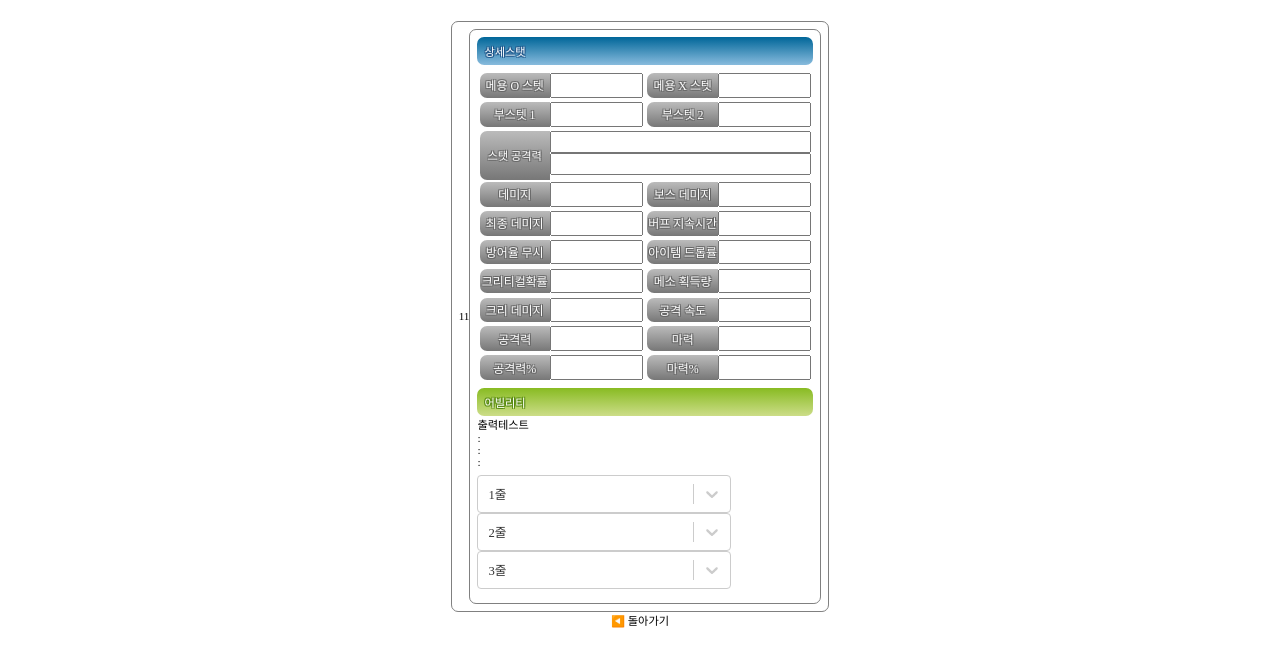
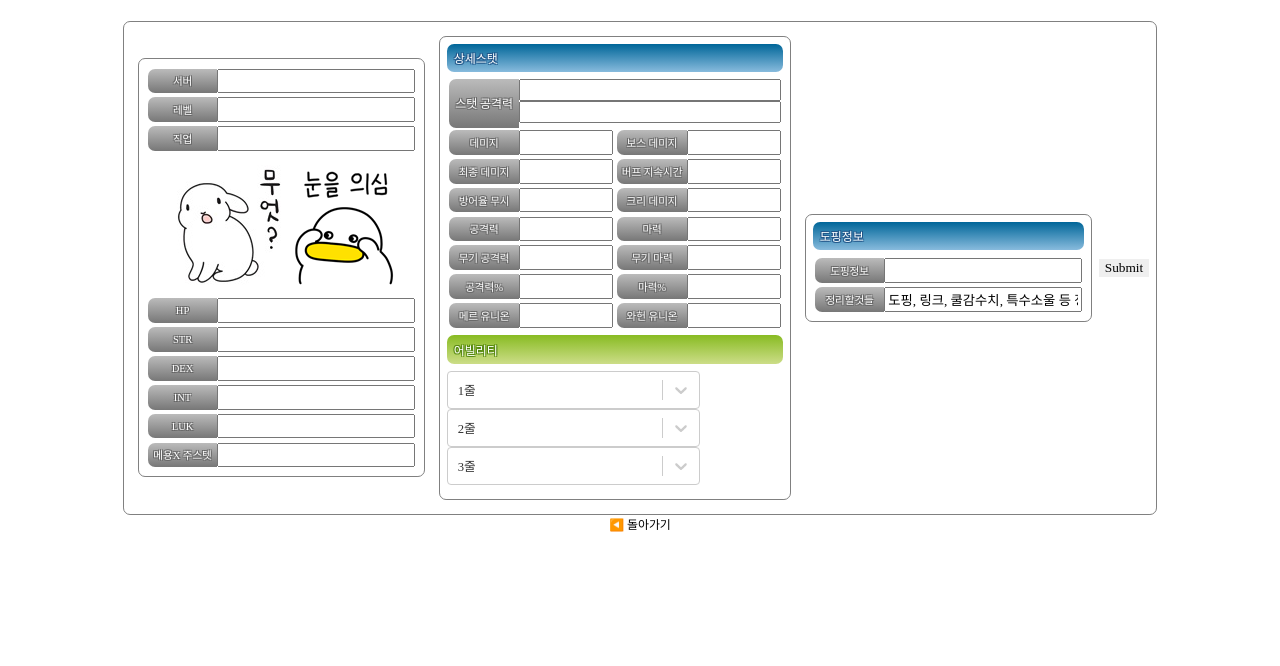
Before and after one commit to gboycdw/Maple-SCAP, a React (Create React App) app in the folder FrontEnd/: page /input in a window 1280 px wide. Shown: the top 666 px of the page. Built offline with nearby package versions, Linux system fonts and the light colour scheme; a web font is replaced by a local one.

Commit message:
[docs] 사용자 정보 입력 페이지 초안 완성(도핑 제외)

```diff
--- a/FrontEnd/src/Pages/InputPage.tsx
+++ b/FrontEnd/src/Pages/InputPage.tsx
@@ -2,9 +2,11 @@ import React from "react";
 import styled from "styled-components";
 import Select from "react-select";
 import { Link } from "react-router-dom";
+import { useForm } from "react-hook-form";
 import FilteringOptions from "./FilteringOptions";
 
 function InputPage() {
+  // 어빌리티 상태관리
   const [firstAbility, setFirstAbility] = React.useState<any>("");
   const [firstOption, setFirstOption] = React.useState<any>("");
   const [firstValue, setFirstValue] = React.useState<any>("");
@@ -15,32 +17,85 @@ function InputPage() {
   const [thirdOption, setThirdOption] = React.useState<any>("");
   const [thirdValue, setThirdValue] = React.useState<any>("");
 
+  // 스텟 입력 관리
+  const [server, setServer] = React.useState("");
+  const [level, setLevel] = React.useState(0);
+  const [myClass, setMyClass] = React.useState("");
+  const [hp, setHp] = React.useState(0);
+  const [str, setStr] = React.useState(0);
+  const [dex, setDex] = React.useState(0);
+  const [int, setInt] = React.useState(0);
+  const [luk, setLuk] = React.useState(0);
+  const [noYongsaStat, setNoYongsaStat] = React.useState(0);
+  const [higherAtk, setHigherAtk] = React.useState(0);
+  const [lowerAtk, setLowerAtk] = React.useState(0);
+  const [dmg, setDmg] = React.useState(0);
+  const [bossDmg, setBossDmg] = React.useState(0);
+  const [buffDuration, setBuffDuration] = React.useState(0);
+  const [ignoreDef, setIgnoreDef] = React.useState(0);
+  const [criticalDmg, setCriticalDmg] = React.useState(0);
+  const [atk, setAtk] = React.useState(0);
+  const [magicAtk, setMagicAtk] = React.useState(0);
+  const [weaponAtk, setWeaponAtk] = React.useState(0);
+  const [weaponMagicAtk, setWeaponMagicAtk] = React.useState(0);
+  const [atkPercent, setAtkPercent] = React.useState(0);
+  const [maginAtkPercent, setMagicAtkPercent] = React.useState(0);
+  const [mercedesUnion, setMercedesUnion] = React.useState(0);
+  const [wildhunterUnion, setWildhunterUnion] = React.useState(0);
+
+  // 데이터를 제출하기 위해 정리하는 함수
+  function submitData() {
+    const data = {
+      server: server,
+      level: level,
+      myClass: myClass,
+      hp: hp,
+      str: str,
+      dex: dex,
+      int: int,
+      luk: luk,
+      noYongsaStat: noYongsaStat,
+      higherAtk: higherAtk,
+      lowerAtk: lowerAtk,
+      dmg: dmg,
+      bossDmg: bossDmg,
+      buffDuration: buffDuration,
+      ignoreDef: ignoreDef,
+      criticalDmg: criticalDmg,
+      atk: atk,
+      magicAtk: magicAtk,
+      weaponAtk: weaponAtk,
+      weaponMagicAtk: weaponMagicAtk,
+      atkPercent: atkPercent,
+      maginAtkPercent: maginAtkPercent,
+      mercedesUnion: mercedesUnion,
+      wildhunterUnion: wildhunterUnion,
+      firstAbility: [firstAbility, firstValue],
+      secondAbility: [secondAbility, secondValue],
+      thirdAbility: [thirdAbility, thirdValue],
+    };
+    console.log(data);
+    return data;
+  }
+
+  // 첫번째 줄 어빌리티
   React.useEffect(() => {
-    // 첫번째 줄 어빌리티
     setFirstValue("");
     if (firstAbility.includes("재사용")) {
       const selectedCategory: keyof typeof FilteringOptions.numbers =
         "reset_Legendary";
-      setFirstOption(FilteringOptions.numbers[selectedCategory]);
-    } else if (firstAbility.includes("버프")) {
-      const selectedCategory: keyof typeof FilteringOptions.numbers =
-        "buffMaintain_Legendary";
       setFirstOption(FilteringOptions.numbers[selectedCategory]);
     } else {
       setFirstOption([]);
     }
   }, [firstAbility]);
 
+  // 두번째 줄 어빌리티
   React.useEffect(() => {
-    // 두번째 줄 어빌리티
     setSecondValue("");
     if (secondAbility.includes("재사용")) {
       const selectedCategory: keyof typeof FilteringOptions.numbers =
         "reset_Unique";
-      setSecondOption(FilteringOptions.numbers[selectedCategory]);
-    } else if (secondAbility.includes("버프")) {
-      const selectedCategory: keyof typeof FilteringOptions.numbers =
-        "buffMaintain_Unique";
       setSecondOption(FilteringOptions.numbers[selectedCategory]);
     } else if (secondAbility.includes("상태")) {
       const selectedCategory: keyof typeof FilteringOptions.numbers =
@@ -51,16 +106,12 @@ function InputPage() {
     }
   }, [secondAbility]);
 
+  // 세번째 줄 어빌리티
   React.useEffect(() => {
-    // 세번째 줄 어빌리티
     setThirdValue("");
     if (thirdAbility.includes("재사용")) {
       const selectedCategory: keyof typeof FilteringOptions.numbers =
         "reset_Unique";
-      setThirdOption(FilteringOptions.numbers[selectedCategory]);
-    } else if (thirdAbility.includes("버프")) {
-      const selectedCategory: keyof typeof FilteringOptions.numbers =
-        "buffMaintain_Unique";
       setThirdOption(FilteringOptions.numbers[selectedCategory]);
     } else if (thirdAbility.includes("상태")) {
       const selectedCategory: keyof typeof FilteringOptions.numbers =
@@ -81,133 +132,277 @@ function InputPage() {
     >
       <StyledContainer>
         <StyledDiv>
-          <StyledStatContainer>11</StyledStatContainer>
-          <StyledStatDetail>
+          <StyledStatDetail style={{ width: "fit-content" }}>
             <div>
-              <StyledDetailTitle>상세스탯</StyledDetailTitle>
               <OtherContainerBox>
                 <OtherContainer>
-                  <StyledSamllTitle>메용 O 스텟</StyledSamllTitle>
-                  <InputSmallBox></InputSmallBox>
-                </OtherContainer>
-                <OtherContainer>
-                  <StyledSamllTitle>메용 X 스텟</StyledSamllTitle>
-                  <InputSmallBox></InputSmallBox>
+                  <StyledSmallTitle style={{ width: "13.44rem" }}>
+                    서버
+                  </StyledSmallTitle>
+                  <InputStat
+                    onChange={(e) => {
+                      setServer(e.target.value);
+                    }}
+                  />
                 </OtherContainer>
               </OtherContainerBox>
               <OtherContainerBox>
                 <OtherContainer>
-                  <StyledSamllTitle>부스텟 1</StyledSamllTitle>
-                  <InputSmallBox></InputSmallBox>
-                </OtherContainer>
-                <OtherContainer>
-                  <StyledSamllTitle>부스텟 2</StyledSamllTitle>
-                  <InputSmallBox></InputSmallBox>
+                  <StyledSmallTitle style={{ width: "13.44rem" }}>
+                    레벨
+                  </StyledSmallTitle>
+                  <InputStat
+                    onChange={(e) => {
+                      setLevel(parseInt(e.target.value));
+                    }}
+                  />
                 </OtherContainer>
               </OtherContainerBox>
+              <OtherContainerBox>
+                <OtherContainer>
+                  <StyledSmallTitle style={{ width: "13.44rem" }}>
+                    직업
+                  </StyledSmallTitle>
+                  <InputStat
+                    onChange={(e) => {
+                      setMyClass(e.target.value);
+                    }}
+                  />
+                </OtherContainer>
+              </OtherContainerBox>
+              <OtherContainerBox>
+                <OtherContainer>
+                  <div
+                    style={{
+                      display: "flex",
+                      justifyContent: "center",
+                      alignItems: "center",
+                      margin: "1rem 1rem 1rem 3rem",
+                    }}
+                  >
+                    <img src="./mueot.jpg" alt="Mueot Image" />
+                    <img src="./nun.png" alt="Nun Image" />
+                  </div>
+                </OtherContainer>
+              </OtherContainerBox>
+              <OtherContainerBox>
+                <OtherContainer>
+                  <StyledSmallTitle style={{ width: "13.44rem" }}>
+                    HP
+                  </StyledSmallTitle>
+                  <InputStat
+                    onChange={(e) => {
+                      setHp(parseInt(e.target.value));
+                    }}
+                  />
+                </OtherContainer>
+              </OtherContainerBox>
+              <OtherContainerBox>
+                <OtherContainer>
+                  <StyledSmallTitle style={{ width: "13.44rem" }}>
+                    STR
+                  </StyledSmallTitle>
+                  <InputStat
+                    onChange={(e) => {
+                      setStr(parseInt(e.target.value));
+                    }}
+                  />
+                </OtherContainer>
+              </OtherContainerBox>
+              <OtherContainerBox>
+                <OtherContainer>
+                  <StyledSmallTitle style={{ width: "13.44rem" }}>
+                    DEX
+                  </StyledSmallTitle>
+                  <InputStat
+                    onChange={(e) => {
+                      setDex(parseInt(e.target.value));
+                    }}
+                  />
+                </OtherContainer>
+              </OtherContainerBox>
+              <OtherContainerBox>
+                <OtherContainer>
+                  <StyledSmallTitle style={{ width: "13.44rem" }}>
+                    INT
+                  </StyledSmallTitle>
+                  <InputStat
+                    onChange={(e) => {
+                      setInt(parseInt(e.target.value));
+                    }}
+                  />
+                </OtherContainer>
+              </OtherContainerBox>
+              <OtherContainerBox>
+                <OtherContainer>
+                  <StyledSmallTitle style={{ width: "13.44rem" }}>
+                    LUK
+                  </StyledSmallTitle>
+                  <InputStat
+                    onChange={(e) => {
+                      setLuk(parseInt(e.target.value));
+                    }}
+                  />
+                </OtherContainer>
+              </OtherContainerBox>
+              <OtherContainerBox>
+                <OtherContainer>
+                  <StyledSmallTitle style={{ width: "13.44rem" }}>
+                    메용X 주스텟
+                  </StyledSmallTitle>
+                  <InputStat
+                    onChange={(e) => {
+                      setNoYongsaStat(parseInt(e.target.value));
+                    }}
+                  />
+                </OtherContainer>
+              </OtherContainerBox>
+            </div>
+          </StyledStatDetail>
+          {/* 여기서부터 중앙 페이지 */}
+          <StyledStatDetail>
+            <div>
+              <StyledDetailTitle>상세스탯</StyledDetailTitle>
               <InputStatContainer>
                 <StyledStatTitle>스탯 공격력</StyledStatTitle>
                 <StyledStatContainer>
-                  <InputStat></InputStat>
-                  <InputStat></InputStat>
+                  <InputStat
+                    onChange={(e) => {
+                      setHigherAtk(parseInt(e.target.value));
+                    }}
+                  />
+                  <InputStat
+                    onChange={(e) => {
+                      setLowerAtk(parseInt(e.target.value));
+                    }}
+                  />
                 </StyledStatContainer>
               </InputStatContainer>
               <OtherContainerBox>
                 <OtherContainer>
-                  <StyledSamllTitle>데미지</StyledSamllTitle>
-                  <InputSmallBox></InputSmallBox>
+                  <StyledSmallTitle>데미지</StyledSmallTitle>
+                  <InputSmallBox
+                    onChange={(e) => {
+                      setDmg(parseInt(e.target.value));
+                    }}
+                  />
                 </OtherContainer>
                 <OtherContainer>
-                  <StyledSamllTitle>보스 데미지</StyledSamllTitle>
-                  <InputSmallBox></InputSmallBox>
+                  <StyledSmallTitle>보스 데미지</StyledSmallTitle>
+                  <InputSmallBox
+                    onChange={(e) => {
+                      setBossDmg(parseInt(e.target.value));
+                    }}
+                  />
                 </OtherContainer>
               </OtherContainerBox>
               <OtherContainerBox>
                 <OtherContainer>
-                  <StyledSamllTitle>최종 데미지</StyledSamllTitle>
+                  <StyledSmallTitle>최종 데미지</StyledSmallTitle>
                   <InputSmallBox></InputSmallBox>
                 </OtherContainer>
                 <OtherContainer>
-                  <StyledSamllTitle>버프 지속시간</StyledSamllTitle>
-                  <InputSmallBox></InputSmallBox>
+                  <StyledSmallTitle>버프 지속시간</StyledSmallTitle>
+                  <InputSmallBox
+                    onChange={(e) => {
+                      setBuffDuration(parseInt(e.target.value));
+                    }}
+                  />
                 </OtherContainer>
               </OtherContainerBox>
               <OtherContainerBox>
                 <OtherContainer>
-                  <StyledSamllTitle>방어율 무시</StyledSamllTitle>
-                  <InputSmallBox></InputSmallBox>
+                  <StyledSmallTitle>방어율 무시</StyledSmallTitle>
+                  <InputSmallBox
+                    onChange={(e) => {
+                      setIgnoreDef(parseInt(e.target.value));
+                    }}
+                  />
                 </OtherContainer>
                 <OtherContainer>
-                  <StyledSamllTitle>아이템 드롭률</StyledSamllTitle>
-                  <InputSmallBox></InputSmallBox>
+                  <StyledSmallTitle>크리 데미지</StyledSmallTitle>
+                  <InputSmallBox
+                    onChange={(e) => {
+                      setCriticalDmg(parseInt(e.target.value));
+                    }}
+                  />
                 </OtherContainer>
               </OtherContainerBox>
               <OtherContainerBox>
                 <OtherContainer>
-                  <StyledSamllTitle>크리티컬확률</StyledSamllTitle>
-                  <InputSmallBox></InputSmallBox>
+                  <StyledSmallTitle>공격력</StyledSmallTitle>
+                  <InputSmallBox
+                    onChange={(e) => {
+                      setAtk(parseInt(e.target.value));
+                    }}
+                  />
                 </OtherContainer>
                 <OtherContainer>
-                  <StyledSamllTitle>메소 획득량</StyledSamllTitle>
-                  <InputSmallBox></InputSmallBox>
+                  <StyledSmallTitle>마력</StyledSmallTitle>
+                  <InputSmallBox
+                    onChange={(e) => {
+                      setMagicAtk(parseInt(e.target.value));
+                    }}
+                  />
                 </OtherContainer>
               </OtherContainerBox>
               <OtherContainerBox>
                 <OtherContainer>
-                  <StyledSamllTitle>크리 데미지</StyledSamllTitle>
-                  <InputSmallBox></InputSmallBox>
+                  <StyledSmallTitle>무기 공격력</StyledSmallTitle>
+                  <InputSmallBox
+                    onChange={(e) => {
+                      setWeaponAtk(parseInt(e.target.value));
+                    }}
+                  />
                 </OtherContainer>
                 <OtherContainer>
-                  <StyledSamllTitle>공격 속도</StyledSamllTitle>
-                  <InputSmallBox></InputSmallBox>
+                  <StyledSmallTitle>무기 마력</StyledSmallTitle>
+                  <InputSmallBox
+                    onChange={(e) => {
+                      setWeaponMagicAtk(parseInt(e.target.value));
+                    }}
+                  />
                 </OtherContainer>
               </OtherContainerBox>
               <OtherContainerBox>
                 <OtherContainer>
-                  <StyledSamllTitle>공격력</StyledSamllTitle>
-                  <InputSmallBox></InputSmallBox>
+                  <StyledSmallTitle>공격력%</StyledSmallTitle>
+                  <InputSmallBox
+                    onChange={(e) => {
+                      setAtkPercent(parseInt(e.target.value));
+                    }}
+                  />
                 </OtherContainer>
                 <OtherContainer>
-                  <StyledSamllTitle>마력</StyledSamllTitle>
-                  <InputSmallBox></InputSmallBox>
+                  <StyledSmallTitle>마력%</StyledSmallTitle>
+                  <InputSmallBox
+                    onChange={(e) => {
+                      setMagicAtkPercent(parseInt(e.target.value));
+                    }}
+                  />
                 </OtherContainer>
               </OtherContainerBox>
               <OtherContainerBox>
                 <OtherContainer>
-                  <StyledSamllTitle>공격력%</StyledSamllTitle>
-                  <InputSmallBox></InputSmallBox>
+                  <StyledSmallTitle>메르 유니온</StyledSmallTitle>
+                  <InputSmallBox
+                    onChange={(e) => {
+                      setMercedesUnion(parseInt(e.target.value));
+                    }}
+                  />
                 </OtherContainer>
                 <OtherContainer>
-                  <StyledSamllTitle>마력%</StyledSamllTitle>
-                  <InputSmallBox></InputSmallBox>
+                  <StyledSmallTitle>와헌 유니온</StyledSmallTitle>
+                  <InputSmallBox
+                    onChange={(e) => {
+                      setWildhunterUnion(parseInt(e.target.value));
+                    }}
+                  />
                 </OtherContainer>
               </OtherContainerBox>
               <StyledAbilityTitle>
                 <span>어빌리티</span>
-                {/* <button
-                  onClick={() => {
-                    setFirstAbility("");
-                    setFirstOption("");
-                    setSecondAbility("");
-                    setSecondOption("");
-                    setThirdAbility("");
-                    setThirdOption("");
-                  }}
-                  style={{ borderRadius: "1rem" }}
-                >
-                  초기화
-                </button> */}
               </StyledAbilityTitle>
-              <div>출력테스트</div>
-              <div>
-                {firstAbility} : {firstValue}
-              </div>
-              <div>
-                {secondAbility} : {secondValue}
-              </div>
-              <div>
-                {thirdAbility} : {thirdValue}
-              </div>
               <div style={{ margin: "1rem 0rem" }}>
                 <div style={{ display: "flex" }}>
                   <SelectCategory
@@ -222,9 +417,7 @@ function InputPage() {
                       setFirstAbility(selectedOption.label);
                     }}
                   />
-                  {(firstAbility.includes("재사용") ||
-                    firstAbility.includes("상태") ||
-                    firstAbility.includes("버프")) && (
+                  {firstAbility.includes("재사용") && (
                     <SelectValue
                       options={firstOption}
                       defaultValue={0}
@@ -249,8 +442,7 @@ function InputPage() {
                     }}
                   />
                   {(secondAbility.includes("재사용") ||
-                    secondAbility.includes("상태") ||
-                    secondAbility.includes("버프")) && (
+                    secondAbility.includes("상태")) && (
                     <SelectValue
                       options={secondOption}
                       styles={SelectStyles}
@@ -274,10 +466,10 @@ function InputPage() {
                     }}
                   />
                   {(thirdAbility.includes("재사용") ||
-                    thirdAbility.includes("상태") ||
-                    thirdAbility.includes("버프")) && (
+                    thirdAbility.includes("상태")) && (
                     <SelectValue
                       options={thirdOption}
+                      defaultValue={thirdOption[0]}
                       styles={SelectStyles}
                       onChange={(selectedOption: any) => {
                         setThirdValue(selectedOption.label);
@@ -288,6 +480,35 @@ function InputPage() {
               </div>
             </div>
           </StyledStatDetail>
+          {/* 여기서부터 우측 페이지 */}
+          <StyledStatDetail style={{ width: "fit-content" }}>
+            <div>
+              <StyledDetailTitle>도핑정보</StyledDetailTitle>
+              <OtherContainerBox>
+                <OtherContainer>
+                  <StyledSmallTitle style={{ width: "13.44rem" }}>
+                    도핑정보
+                  </StyledSmallTitle>
+                  <InputStat></InputStat>
+                </OtherContainer>
+              </OtherContainerBox>
+              <OtherContainerBox>
+                <OtherContainer>
+                  <StyledSmallTitle style={{ width: "13.44rem" }}>
+                    정리할것들
+                  </StyledSmallTitle>
+                  <InputStat value="도핑, 링크, 쿨감수치, 특수소울 등 정리"></InputStat>
+                </OtherContainer>
+              </OtherContainerBox>
+            </div>
+          </StyledStatDetail>
+          <button
+            onClick={() => {
+              submitData();
+            }}
+          >
+            Submit
+          </button>
         </StyledDiv>
         <ReturnLink to="/"> ◀️ 돌아가기</ReturnLink>
       </StyledContainer>
@@ -297,6 +518,7 @@ function InputPage() {
 
 export default InputPage;
 
+// 돌아가기 버튼
 const ReturnLink = styled(Link)`
   display: flex;
   align-items: center;
@@ -312,7 +534,7 @@ const StyledContainer = styled.div`
   margin-top: 3rem;
   justify-content: center;
   width: 100%;
-  font-size: 1.6rem;
+  font-size: 1.7rem;
 `;
 
 // 상세스텟 타이틀
@@ -347,6 +569,7 @@ const StyledStatDetail = styled.div`
   border: 1px solid gray;
   border-radius: 1rem;
   width: 50rem;
+  margin: 1rem 1rem;
 `;
 
 //-----스텟 공격력 부분을 꾸미는 컴포넌트-----//
@@ -400,7 +623,7 @@ const OtherContainer = styled.div`
   padding: 0.1rem 0.1rem;
 `;
 
-const StyledSamllTitle = styled.div`
+const StyledSmallTitle = styled.div`
   display: flex;
   background: linear-gradient(
     to bottom,
@@ -413,7 +636,7 @@ const StyledSamllTitle = styled.div`
   height: 3.5rem;
   width: 10rem;
   color: #fff;
-  font-size: 1.7rem;
+  font-size: 1.5rem;
   text-shadow: -1px -1px 0 rgb(102, 102, 102), 1px -1px 0 rgb(102, 102, 102),
     -1px 1px 0 rgb(102, 102, 102), 1px 1px 0 rgb(102, 102, 102);
 `;
```
